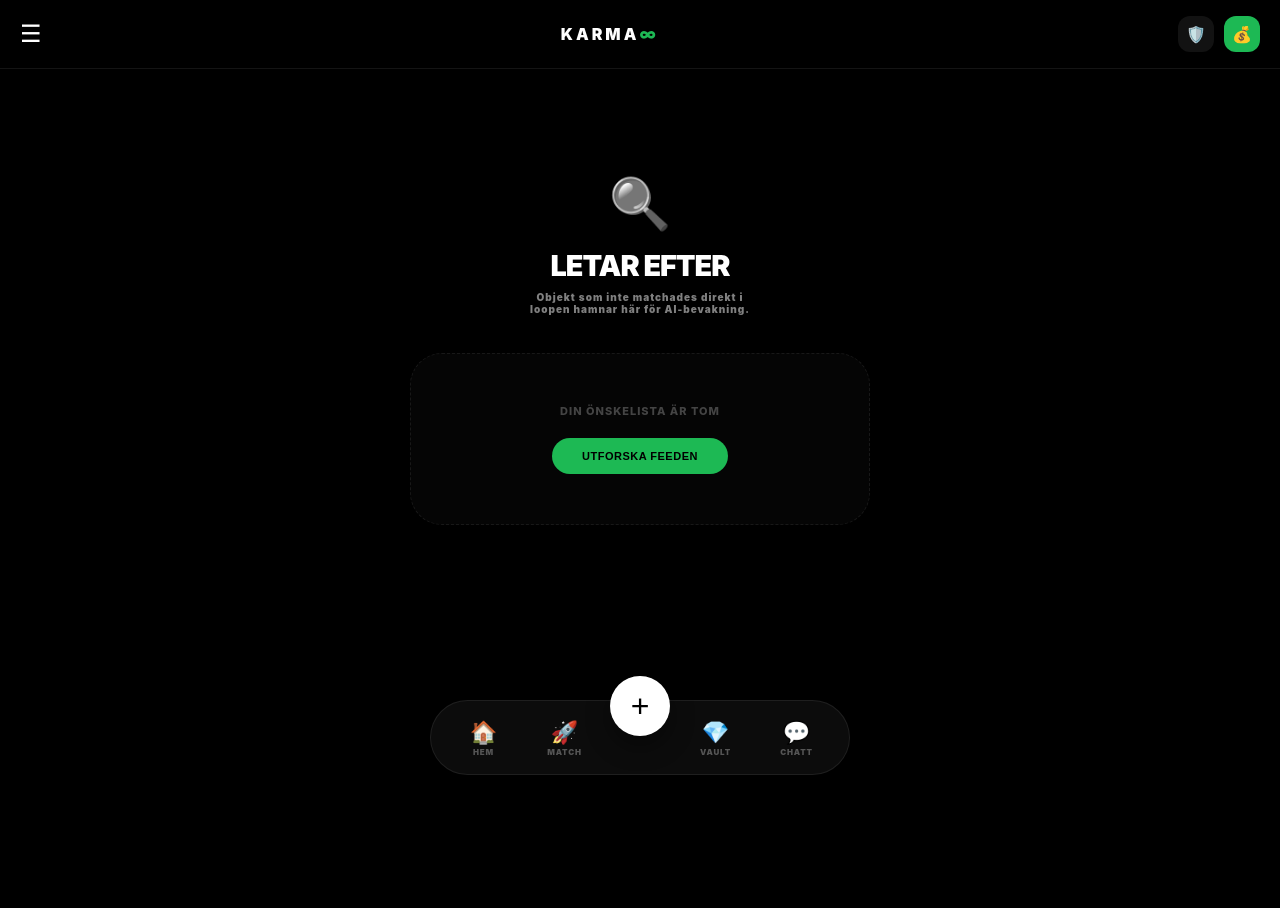
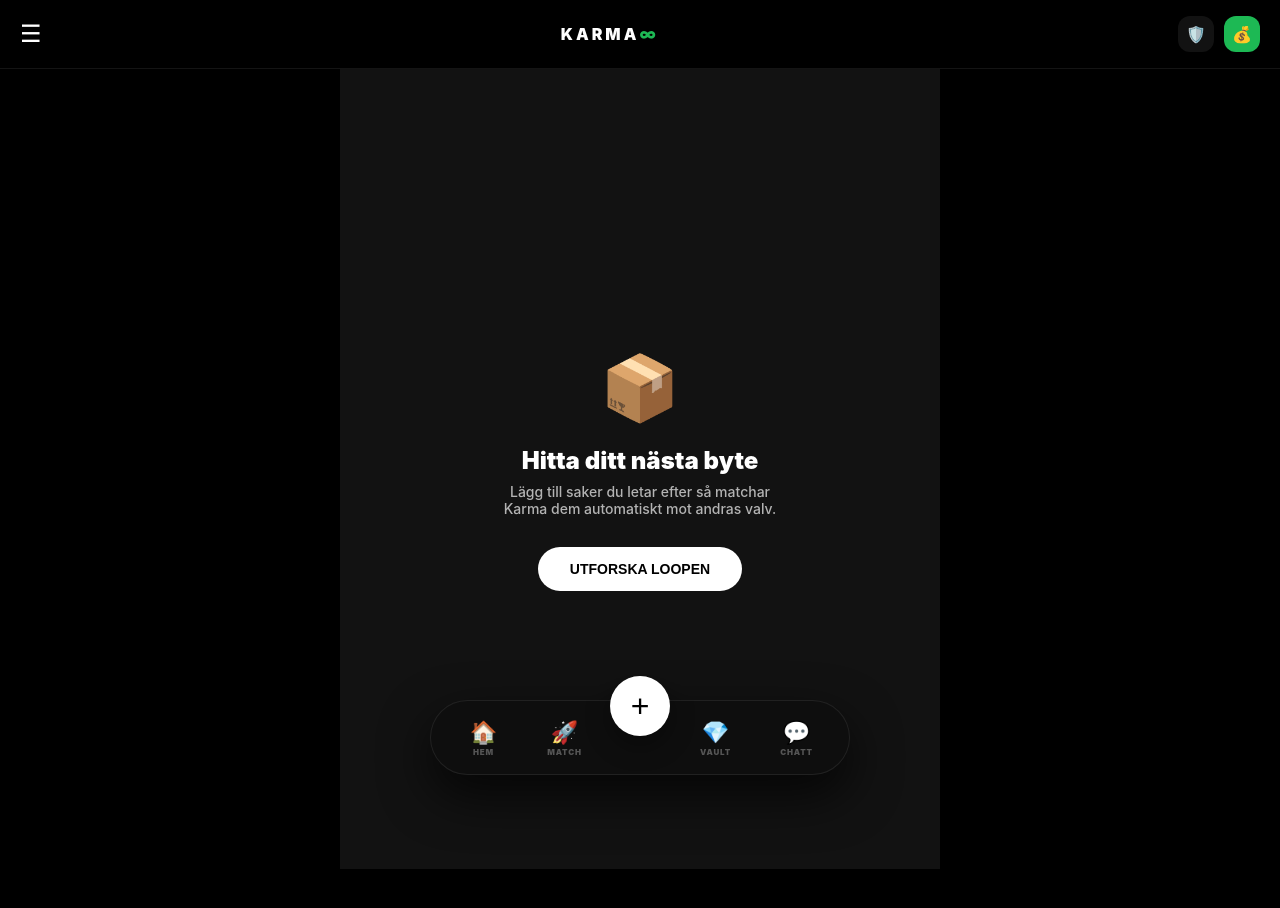
Before and after one commit to gascheckking/marketbeg-appGem, a Next.js app: page /wishlist in a window 1280 px wide. Shown: the top 908 px of the page. Before the commit the page ends 869 px from the top, so only its background shows below. Built offline with nearby package versions, Linux system fonts and the light colour scheme.

Commit message:
Update page.tsx

```diff
--- a/app/wishlist/page.tsx
+++ b/app/wishlist/page.tsx
@@ -7,25 +7,19 @@ export default function Wishlist() {
   const router = useRouter();
 
   return (
-    <div className="page-wrapper" style={{ display: 'flex', flexDirection: 'column', alignItems: 'center', justifyContent: 'center', minHeight: '70vh', textAlign: 'center' }}>
-      <div style={{ marginBottom: '30px' }}>
-        <div style={{ fontSize: '50px', marginBottom: '15px', filter: 'grayscale(1)' }}>🔍</div>
-        <h1 style={{ fontSize: '1.8rem', fontWeight: 900, letterSpacing: '-1px', margin: 0 }}>LETAR EFTER</h1>
-        <p className="text-small" style={{ opacity: 0.5, marginTop: '8px', maxWidth: '240px', margin: '8px auto' }}>
-          Objekt som inte matchades direkt i loopen hamnar här för AI-bevakning.
-        </p>
-      </div>
+    <div style={{ background: "#121212", minHeight: "100vh", display: "flex", flexDirection: "column", alignItems: "center", justifyContent: "center", padding: "20px", textAlign: "center" }}>
+      <div style={{ fontSize: '64px', marginBottom: '20px' }}>📦</div>
+      <h1 style={{ fontSize: '24px', fontWeight: 900, marginBottom: '8px' }}>Hitta ditt nästa byte</h1>
+      <p style={{ fontSize: '14px', color: '#b3b3b3', maxWidth: '280px', marginBottom: '30px', fontWeight: 500 }}>
+        Lägg till saker du letar efter så matchar Karma dem automatiskt mot andras valv.
+      </p>
 
-      <div style={{ width: '100%', padding: '50px 20px', border: '1px dashed var(--border)', borderRadius: '32px', background: 'rgba(255,255,255,0.02)' }}>
-        <p style={{ fontWeight: 800, fontSize: '11px', color: '#444', letterSpacing: '1px' }}>DIN ÖNSKELISTA ÄR TOM</p>
-        <button
-          onClick={() => router.push('/feed')}
-          className="primary-btn"
-          style={{ marginTop: '20px', width: 'auto', padding: '12px 30px', fontSize: '11px' }}
-        >
-          UTFORSKA FEEDEN
-        </button>
-      </div>
+      <button
+        onClick={() => router.push('/feed')}
+        style={{ background: "#fff", color: "#000", border: "none", padding: "14px 32px", borderRadius: "50px", fontSize: "14px", fontWeight: 900 }}
+      >
+        UTFORSKA LOOPEN
+      </button>
     </div>
   );
 }
```
